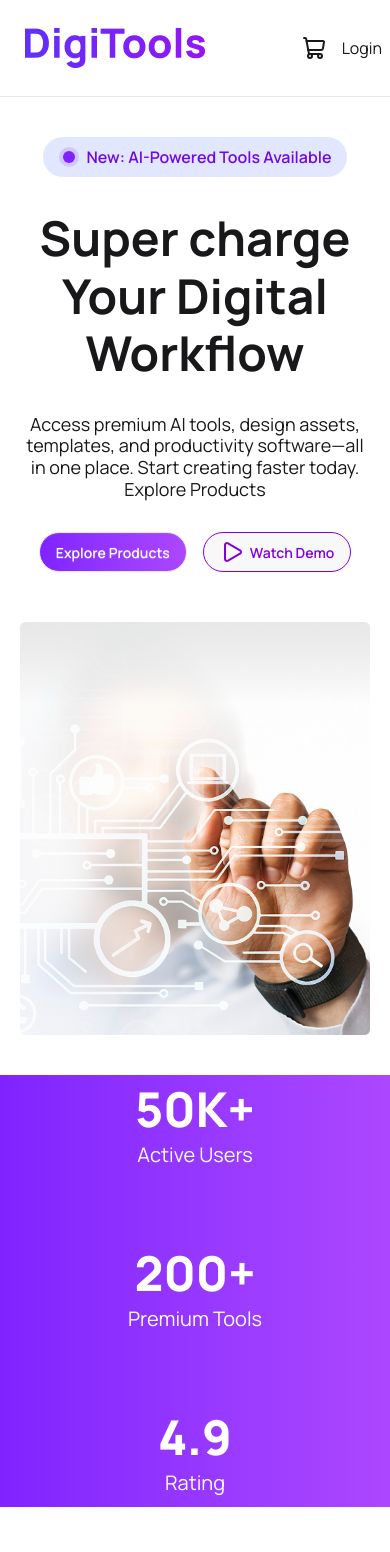
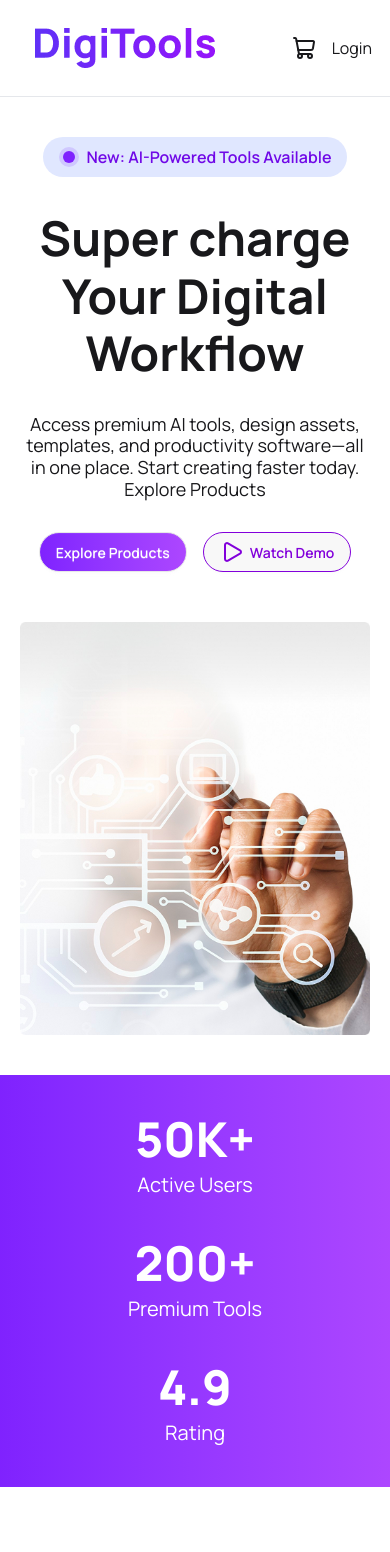
Before and after one commit to fatematz/DigiTools-Platform, a React (Vite) app: page / in a window 390 px wide. Shown: the top 1552 px of the page. Built offline with nearby package versions, Linux system fonts and the light colour scheme.

Commit message:
fix mobile navbar padding, update text size and font weight

```diff
--- a/src/Navbar.jsx
+++ b/src/Navbar.jsx
@@ -4,7 +4,7 @@ import { ShoppingCart } from 'lucide-react'
 
 const Navbar = ({ cartCount }) => {
     return (
-        <div className='border-b border-gray-200 py-[16px] sticky top-0 z-50 bg-white/80 backdrop-blur-md '>
+        <div className='border-b border-gray-200 py-[16px] sticky top-0 z-50 bg-white/80 backdrop-blur-md p-[10px] md:py-[16px]'>
             <div className='container'>
                 <div className='navbar bg-base-100 '>
                     <div className='navbar-start'>
--- a/src/StatsSection.jsx
+++ b/src/StatsSection.jsx
@@ -2,8 +2,8 @@ import React from 'react';
 
 const StatsSection = () => {
     return (
-        <div className="bg-gradient-to-r from-violet-600 to-purple-500 py-[10px] md:py-[60px] ">
-        <div className="container grid grid-cols-1 md:grid-cols-3  gap-[80px] text-center">
+        <div className="bg-gradient-to-r from-violet-600 to-purple-500 py-[40px] md:py-[60px] ">
+        <div className="container grid grid-cols-1 md:grid-cols-3 gap-[40px]  md:gap-[80px] text-center">
             <div className=" md:border-r-2 md:border-white">
                 <h1 className="text-5xl font-black text-white mb-2">50K+</h1>
                 <p className="text-xl text-white">Active Users</p>
--- a/src/StepsSection.jsx
+++ b/src/StepsSection.jsx
@@ -17,8 +17,8 @@ const StepsSection = () => {
                     <div className='flex justify-center items-center bg-violet-300 w-25 h-25 rounded-full p-5 mx-auto'>
                         <img src={createImg} alt='' />
                     </div>
-                    <h3 className="text-center my-2.5">Create Account</h3>
-                    <p className="text-center">
+                    <h3 className="text-center my-2.5 text-[20px] font-bold">Create Account</h3>
+                    <p className="text-center text-[16px] font-semibold">
                         Sign up for free in seconds. No credit card required to
                         get started.
                     </p>
@@ -29,8 +29,8 @@ const StepsSection = () => {
                     <div className=' flex justify-center bg-violet-300 w-25 h-25 rounded-full p-5 mx-auto'>
                         <img src={packageImg} alt="" />
                     </div>
-                    <h3 className="text-center my-2.5">Choose Products</h3>
-                    <p className="text-center">
+                    <h3 className="text-center my-2.5 text-[20px] font-bold">Choose Products</h3>
+                    <p className="text-center text-[16px] font-semibold">
                         Browse our catalog and select the tools that fit your
                         needs.
                     </p>
@@ -41,8 +41,8 @@ const StepsSection = () => {
                     <div className='flex justify-center bg-violet-300 w-25 h-25 rounded-full p-5 mx-auto'>
                         <img src={rocketImg} alt="" />
                     </div>
-                    <h3 className="text-center my-2.5">Start Creating</h3>
-                    <p className="text-center">
+                    <h3 className="text-center my-2.5 text-[20px] font-bold">Start Creating</h3>
+                    <p className="text-center text-[16px] font-semibold">
                         Download and start using your premium tools immediately.
                     </p>
                 </div>
```
